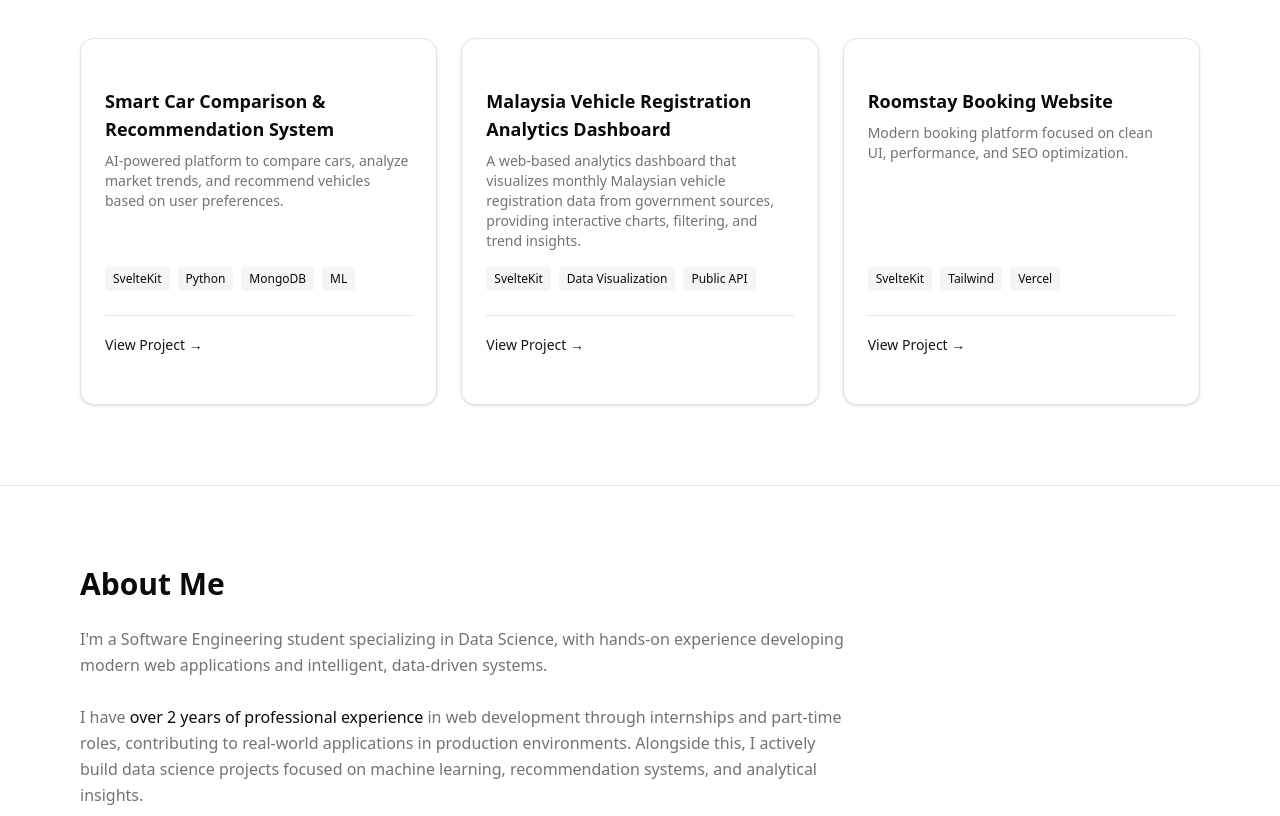
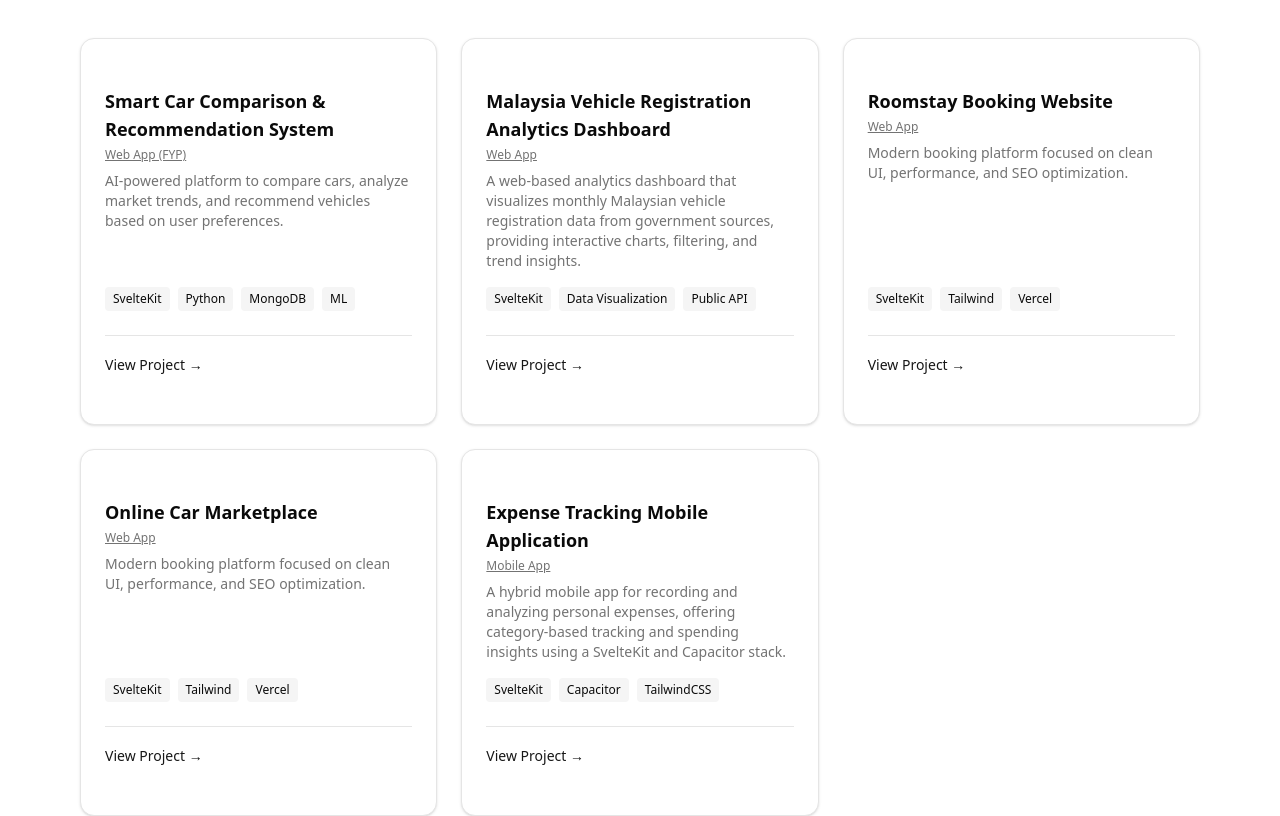
Before and after one commit to hafyze/my-portfolio, a SvelteKit app: page / in a window 1280 px wide. Shown: the part 1169-1985 px from the top of the page. Built offline with nearby package versions, Linux system fonts and the light colour scheme.

Commit message:
feat: add project types and new projects to the portfolio

```diff
--- a/src/routes/+page.svelte
+++ b/src/routes/+page.svelte
@@ -25,19 +25,36 @@
 			title: 'Smart Car Comparison & Recommendation System',
 			desc: 'AI-powered platform to compare cars, analyze market trends, and recommend vehicles based on user preferences.',
 			tech: ['SvelteKit', 'Python', 'MongoDB', 'ML'],
-			link: 'https://github.com/hafyze/Degree_FYP'
+			link: 'https://github.com/hafyze/Degree_FYP',
+			type: 'Web App (FYP)'
 		},
 		{
 			title: 'Malaysia Vehicle Registration Analytics Dashboard',
 			desc: 'A web-based analytics dashboard that visualizes monthly Malaysian vehicle registration data from government sources, providing interactive charts, filtering, and trend insights.',
 			tech: ['SvelteKit', 'Data Visualization', 'Public API'],
-			link: 'https://github.com/hafyze/gov-data-car'
+			link: 'https://github.com/hafyze/gov-data-car',
+			type: 'Web App'
 		},
 		{
 			title: 'Roomstay Booking Website',
 			desc: 'Modern booking platform focused on clean UI, performance, and SEO optimization.',
 			tech: ['SvelteKit', 'Tailwind', 'Vercel'],
-			link: 'https://www.narkg.com/'
+			link: 'https://www.narkg.com/',
+			type: 'Web App'
+		},
+		{
+			title: 'Online Car Marketplace',
+			desc: 'Modern booking platform focused on clean UI, performance, and SEO optimization.',
+			tech: ['SvelteKit', 'Tailwind', 'Vercel'],
+			link: 'https://car-lists.vercel.app/',
+			type: 'Web App'
+		},
+		{
+			title: 'Expense Tracking Mobile Application',
+			desc: 'A hybrid mobile app for recording and analyzing personal expenses, offering category-based tracking and spending insights using a SvelteKit and Capacitor stack.',
+			tech: ['SvelteKit', 'Capacitor', 'TailwindCSS'],
+			link: 'https://github.com/hafyze/spending-tracker',
+			type: 'Mobile App'
 		}
 	];
 </script>
@@ -113,8 +130,12 @@
 		{#each projects as project}
 			<Card class="transition hover:-translate-y-1 hover:shadow-md">
 				<CardContent class="flex h-full flex-col p-6">
-					<h4 class="text-lg font-semibold">{project.title}</h4>
-
+					<h4 class="text-lg font-semibold ">{project.title}</h4>
+					{#if project.type}
+						<span class="mt-1 inline-block text-xs font-medium text-muted-foreground underline">
+							{project.type}
+						</span>
+					{/if}
 					<p class="mt-2 grow text-sm text-muted-foreground">
 						{project.desc}
 					</p>
```
